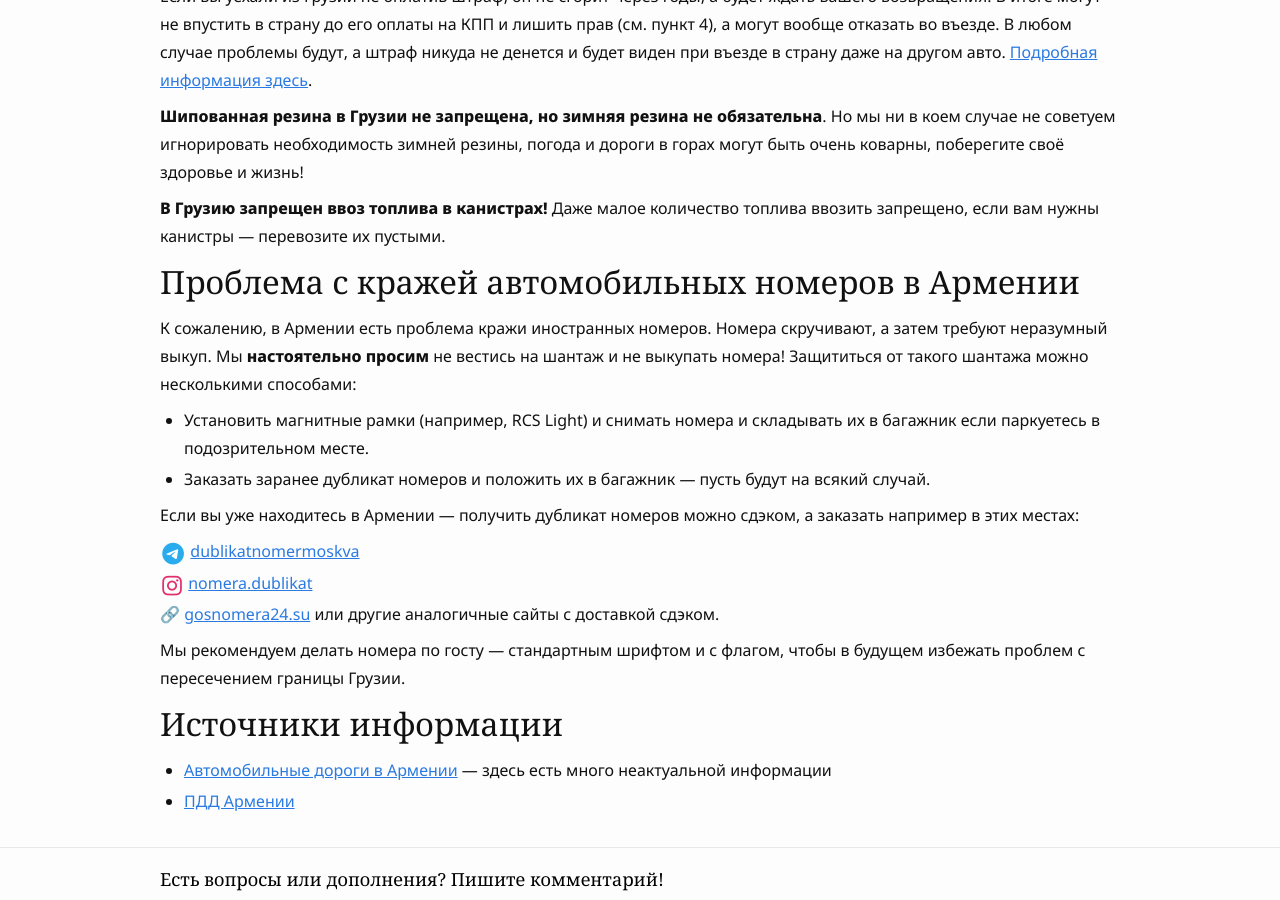
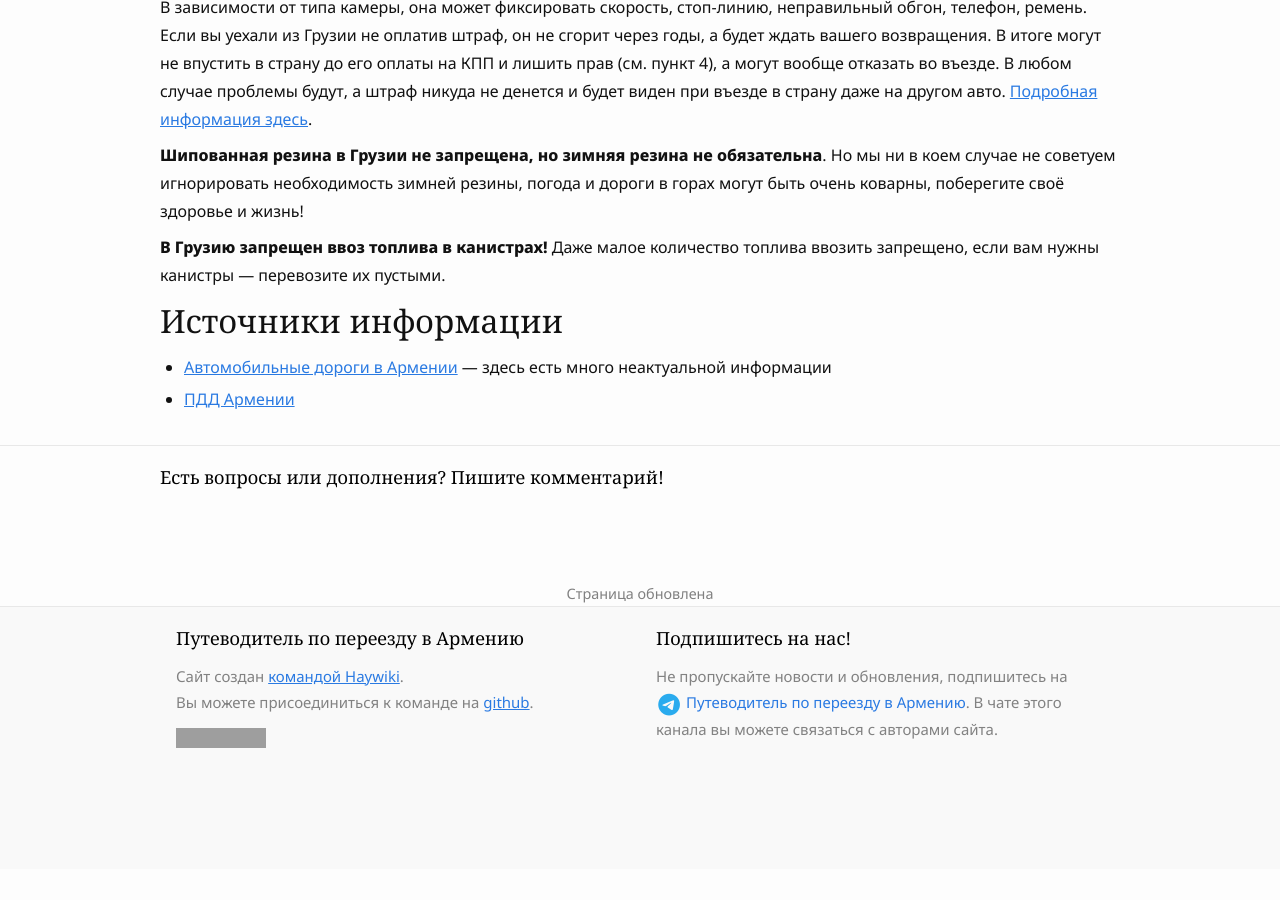
Before and after one commit to haywiki/haywiki.github.io, a Jekyll site: the page built from drive/index.md, in a window 1280 px wide and 900 px high, scrolled down 2958 px. Built offline with Jekyll 4.4.1, drawn with Linux system fonts in a browser that asks for light colours; nearby versions of some CDN libraries; a script that is not in the unit is left out; after the commit the page ends 3827 px from its top, so only the background shows below that; some of the changed text lies outside the part shown; grey boxes are pictures that could not be loaded.

Commit message:
небольшой рефакторинг автораздела

```diff
--- a/drive/index.md
+++ b/drive/index.md
@@ -99,23 +104,6 @@ layout: page
 **В Грузию запрещен ввоз топлива в канистрах!** Даже малое количество топлива ввозить запрещено, если вам нужны канистры —
 перевозите их пустыми.
 
-## Проблема с кражей автомобильных номеров в Армении
-
-К сожалению, в Армении есть проблема кражи иностранных номеров. Номера скручивают, а затем требуют неразумный выкуп.
-Мы **настоятельно просим** не вестись на шантаж и не выкупать номера! Защититься от такого шантажа можно несколькими способами:
-
-- Установить магнитные рамки (например, RCS Light) и снимать номера и складывать их в багажник если паркуетесь в подозрительном месте.
-- Заказать заранее дубликат номеров и положить их в багажник — пусть будут на всякий случай.
-
-Если вы уже находитесь в Армении — получить дубликат номеров можно сдэком, а заказать например в этих местах:
-
-- <i class="fa-brands fa-telegram"></i> [dublikatnomermoskva](https://t.me/dublikatnomermoskva)
-- <i class="fa-brands fa-instagram"></i> [nomera.dublikat](https://www.instagram.com/nomera.dublikat/)
-- 🔗 [gosnomera24.su](https://gosnomera24.su/) или другие аналогичные сайты с доставкой сдэком.
-{: class="list-emoji"}
-
-Мы рекомендуем делать номера по госту — стандартным шрифтом и с флагом, чтобы в будущем избежать проблем с пересечением границы Грузии.
-
 ## Источники информации
 
 - [Автомобильные дороги в Армении](https://autotraveler.ru/armenia/) — здесь есть много неактуальной информации
```
Also changed, not shown: other parts of drive/index.md (+7 -2 lines), drive/plates-theft.md (added, +21 -0 lines).
